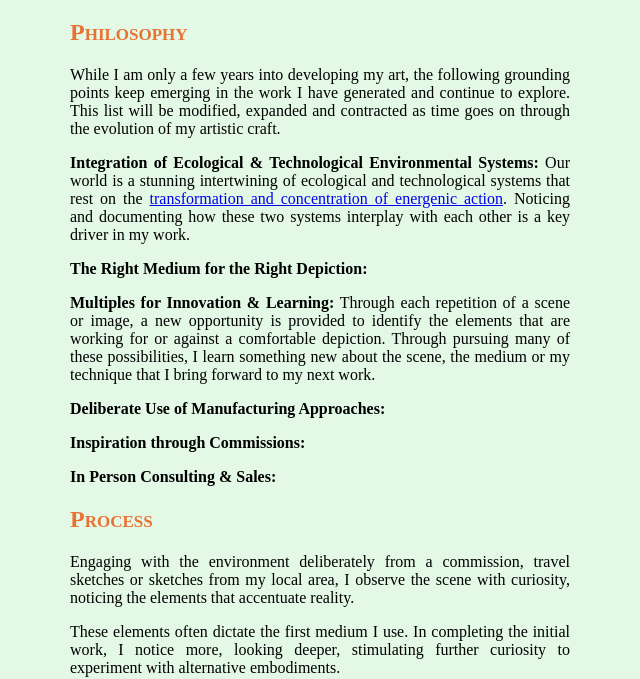
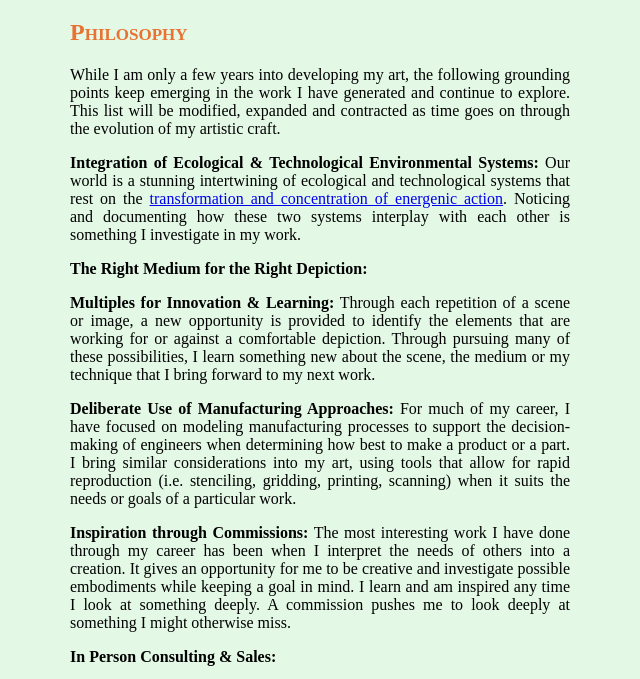
Before and after one commit to abligh79/art-website, a plain HTML site: page philosophy.html in a window 1280 px wide. Shown: the part 121-800 px from the top of the page, without its empty margins (320-960 px from the left). Drawn offline with Linux system fonts and the light colour scheme.

Commit message:
philosphy update

```diff
--- a/philosophy.html
+++ b/philosophy.html
@@ -46,11 +46,11 @@
 <h1 class="lined-title">Art Philosophy by abligh</h1>
     <h2>Philosophy</h2>
     While I am only a few years into developing my art, the following grounding points keep emerging in the work I have generated and continue to explore. This list will be modified, expanded and contracted as time goes on through the evolution of my artistic craft.
-<p><strong>Integration of Ecological & Technological Environmental Systems: </strong> Our world is a stunning intertwining of ecological and technological systems that rest on the <a href="https://en.wikipedia.org/wiki/Emergy">transformation and concentration of energenic action</a>. Noticing and documenting how these two systems interplay with each other is a key driver in my work.</p>
+<p><strong>Integration of Ecological & Technological Environmental Systems: </strong> Our world is a stunning intertwining of ecological and technological systems that rest on the <a href="https://en.wikipedia.org/wiki/Emergy">transformation and concentration of energenic action</a>. Noticing and documenting how these two systems interplay with each other is something I investigate in my work.</p>
 <p><strong>The Right Medium for the Right Depiction:</strong></p>
 <p><strong>Multiples for Innovation & Learning:</strong> Through each repetition of a scene or image, a new opportunity is provided to identify the elements that are working for or against a comfortable depiction. Through pursuing many of these possibilities, I learn something new about the scene, the medium or my technique that I bring forward to my next work.</p>
-<p><strong>Deliberate Use of Manufacturing Approaches:</strong></p>
-<p><strong>Inspiration through Commissions:</strong></p>
+<p><strong>Deliberate Use of Manufacturing Approaches:</strong> For much of my career, I have focused on modeling manufacturing processes to support the decision-making of engineers when determining how best to make a product or a part. I bring similar considerations into my art, using tools that allow for rapid reproduction (i.e. stenciling, gridding, printing, scanning) when it suits the needs or goals of a particular work.</p>
+<p><strong>Inspiration through Commissions:</strong> The most interesting work I have done through my career has been when I interpret the needs of others into a creation. It gives an opportunity for me to be creative and investigate possible embodiments while keeping a goal in mind. I learn and am inspired any time I look at something deeply. A commission pushes me to look deeply at something I might otherwise miss.</p>
 <p><strong>In Person Consulting & Sales:</strong></p>
 
 
```
